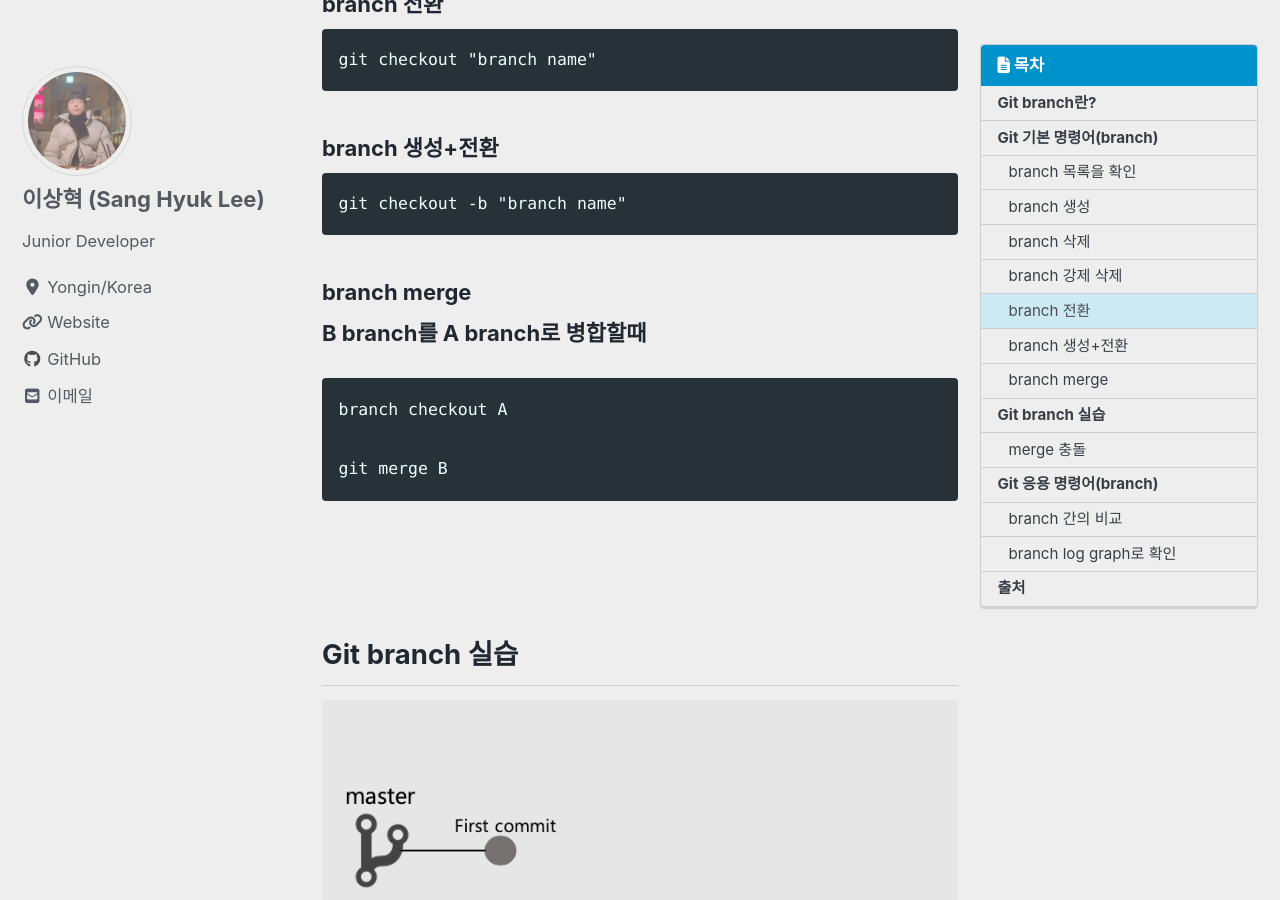
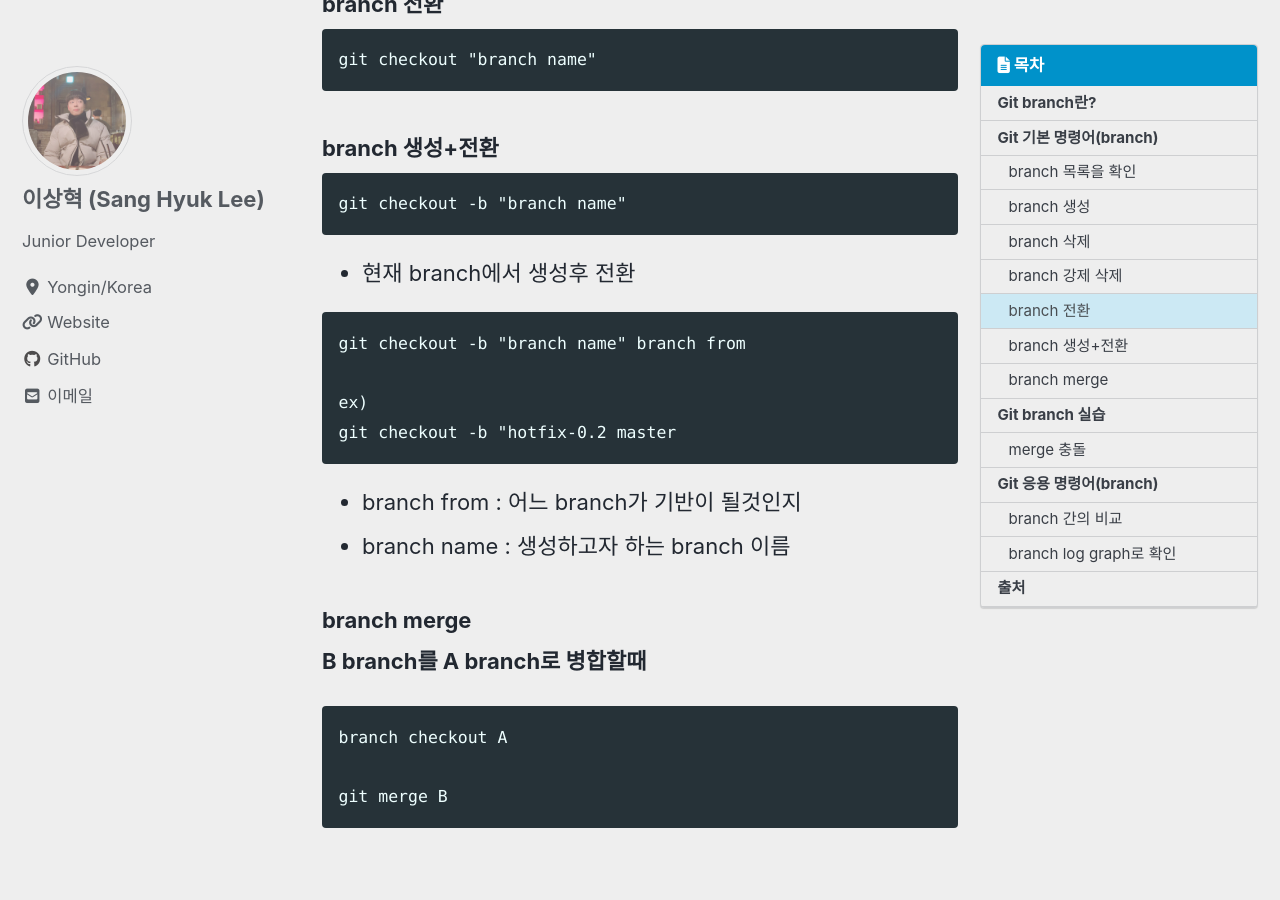
Before and after one commit to ksshlee/ksshlee.github.io, a Jekyll site: the page built from _posts/ProgrammingTips/2020-01-17-gitbranch.md, in a window 1280 px wide and 900 px high, scrolled down 1629 px. Built offline with Jekyll 4.4.1, drawn with Linux system fonts in a browser that asks for light colours; cached includes are drawn as plain includes; nearby versions of some CDN libraries; comment, search, counter and statistics services are not loaded; a style sheet for code colours, icons or effects is not loaded.

Commit message:
fix branch posting

````diff
--- a/_posts/ProgrammingTips/2020-01-17-gitbranch.md
+++ b/_posts/ProgrammingTips/2020-01-17-gitbranch.md
@@ -62,6 +62,17 @@ git checkout "branch name"
 ```
 git checkout -b "branch name"
 ```
+- 현재 branch에서 생성후 전환
+
+```
+git checkout -b "branch name" branch from
+
+ex)
+git checkout -b "hotfix-0.2 master
+```
+
+- branch from : 어느 branch가 기반이 될것인지
+- branch name : 생성하고자 하는 branch 이름
 
 ### branch merge
 
````
